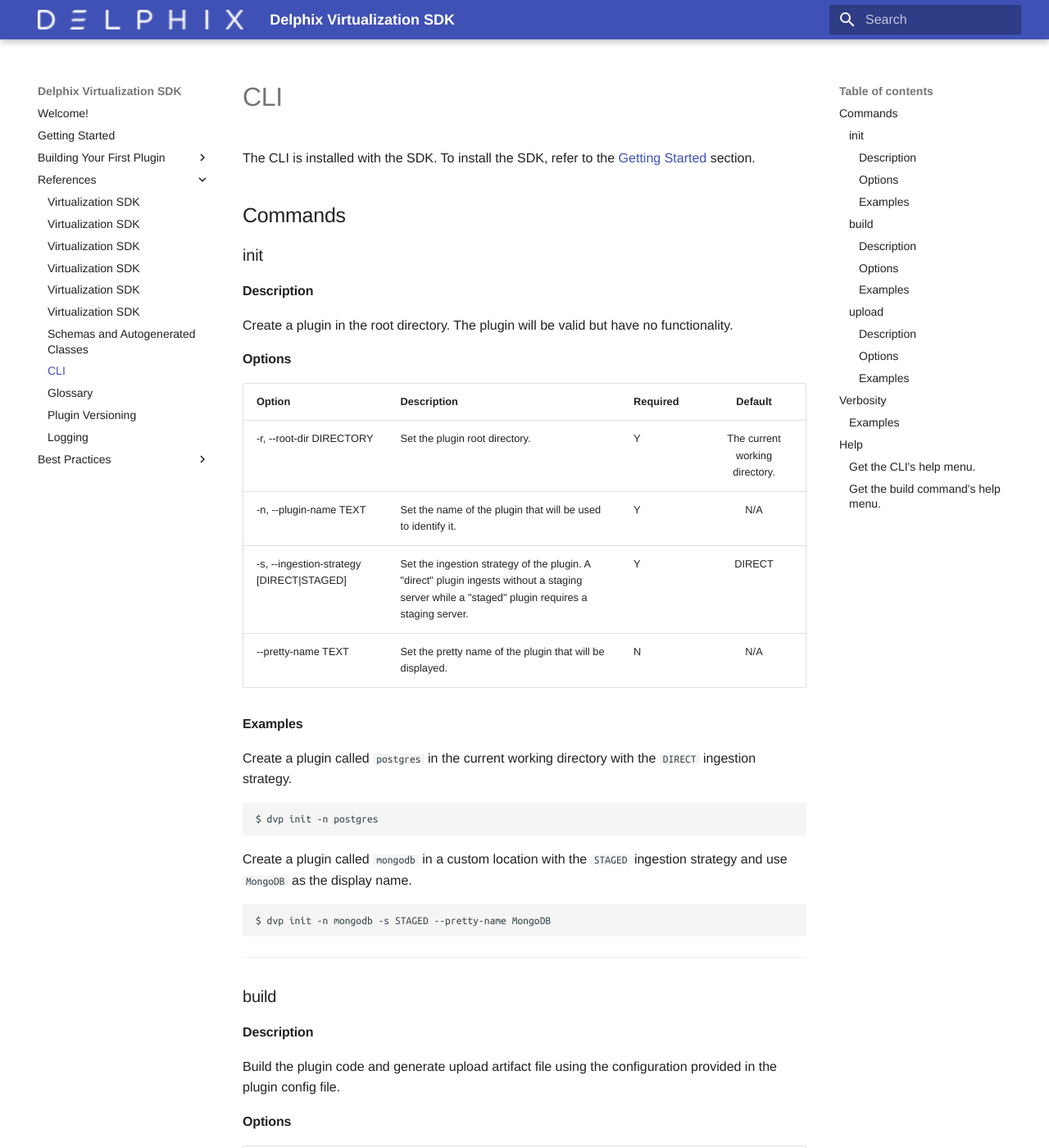
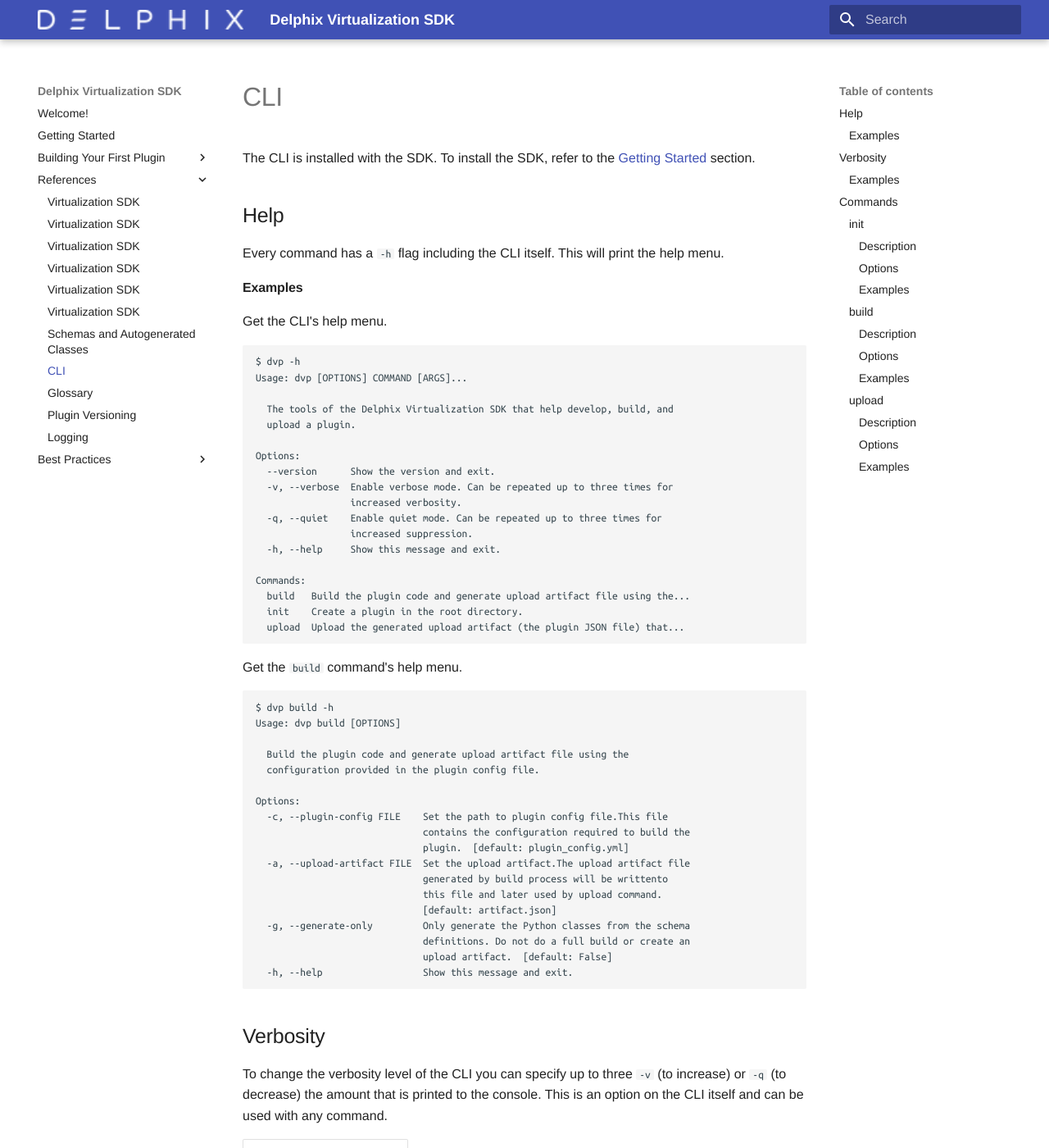
Before and after one commit to delphix/virtualization-sdk, an MkDocs documentation site: the page built from docs/References/CLI.md, in a window 1280 px wide and 1400 px high. Shown: the whole window at 82% size. Built offline with MkDocs 1.6.1 and Material for MkDocs 9.7.7, drawn with Linux system fonts in a browser that asks for light colours; some web fonts are replaced; some of the changed text lies outside the part shown.

Commit message:
Update minor wording and layout in CLI docs

````diff
--- a/docs/Getting_Started.md
+++ b/docs/Getting_Started.md
@@ -1,5 +1,13 @@
 # Getting Started
-The Virtualization SDK is a Python package on [PyPI](https://pypi.org/user/delphix/). It is installed in your local development environment and is needed to build and upload a plugin. The SDK consists of three parts: the platform and libs libraries and a CLI. The platform and libs libraries expose objects and methods needed to develop a plugin. The CLI is used to build and upload a plugin.
+The Virtualization SDK is a Python package on [PyPI](https://pypi.org/user/delphix/). Install it in your local development environment so you can build and upload a plugin.
+
+The SDK consists of three parts:
+
+- The `dlpx.virtulization.platform` module
+- The `dlpx.virtualization.libs` module
+- A CLI
+
+The platform and libs modules expose objects and methods needed to develop a plugin. The CLI is used to build and upload a plugin.
 
 ## Requirements
 
@@ -14,11 +22,11 @@
 ```
 
 !!! note "NOTE"
-	 It is _highly_ recommended to develop plugins inside of a virtual environment. To learn more about virtual environments, refer to [Virtualenv's documentation](https://virtualenv.pypa.io/en/latest/).
+	 We highly recommended that you develop plugins inside of a virtual environment. To learn more about virtual environments, refer to [Virtualenv's documentation](https://virtualenv.pypa.io/en/latest/).
 
 	 The virtual environment needs to use Python 2.7. This is configured when creating the virtualenv:
 
-	 ```virtualenv -p /path/to/python2.7/binary ENV```
+	 ```$ virtualenv -p /path/to/python2.7/binary ENV```
 
 To install a specific version of the SDK run:
 
@@ -30,7 +38,7 @@
     The version of the SDK defines the version of the Virtualization Platform API your plugin is built against.
 
 ## Basic Usage
-For a complete CLI reference refer [here](References/CLI).
+Our [CLI reference](References/CLI) page describes commands and provides examples and a help section.
 
 To build your plugin:
 
@@ -41,7 +49,7 @@
 This will generate an upload artifact at `<artifact_file>`. That file can then be uploaded with:
 
 ```
-$ dvp upload -a <artifact_file> -e <delphix_engine_address> -u <delphix_admin_user>
+$ dvp upload -e <delphix_engine_address> -u <delphix_admin_user>
 ```
 
 This will prompt you for the Delphix Engine user's password.
--- a/docs/References/CLI.md
+++ b/docs/References/CLI.md
@@ -1,6 +1,83 @@
 # CLI
 
 The CLI is installed with the SDK. To install the SDK, refer to the [Getting Started](../Getting_Started) section.
+
+## Help
+Every command has a `-h` flag including the CLI itself. This will print the help menu.
+
+####Examples
+Get the CLI's help menu.
+
+```
+$ dvp -h
+Usage: dvp [OPTIONS] COMMAND [ARGS]...
+
+  The tools of the Delphix Virtualization SDK that help develop, build, and
+  upload a plugin.
+
+Options:
+  --version      Show the version and exit.
+  -v, --verbose  Enable verbose mode. Can be repeated up to three times for
+                 increased verbosity.
+  -q, --quiet    Enable quiet mode. Can be repeated up to three times for
+                 increased suppression.
+  -h, --help     Show this message and exit.
+
+Commands:
+  build   Build the plugin code and generate upload artifact file using the...
+  init    Create a plugin in the root directory.
+  upload  Upload the generated upload artifact (the plugin JSON file) that...
+```
+
+
+Get the `build` command's help menu.
+```
+$ dvp build -h
+Usage: dvp build [OPTIONS]
+
+  Build the plugin code and generate upload artifact file using the
+  configuration provided in the plugin config file.
+
+Options:
+  -c, --plugin-config FILE    Set the path to plugin config file.This file
+                              contains the configuration required to build the
+                              plugin.  [default: plugin_config.yml]
+  -a, --upload-artifact FILE  Set the upload artifact.The upload artifact file
+                              generated by build process will be writtento
+                              this file and later used by upload command.
+                              [default: artifact.json]
+  -g, --generate-only         Only generate the Python classes from the schema
+                              definitions. Do not do a full build or create an
+                              upload artifact.  [default: False]
+  -h, --help                  Show this message and exit.
+```
+
+## Verbosity
+
+To change the verbosity level of the CLI you can specify up to three `-v` (to increase) or `-q` (to decrease) the amount that is printed to the console. This is an option on the CLI itself and can be used with any command.
+
+|Option|Output|
+|:----:|:---:|
+|-qqq|None|
+|-qq|Critical|
+|-q|Error|
+|-v|Info|
+|-vv|Debug|
+|-vvv|All|
+
+
+### Examples
+Print everything to the console.
+
+```
+$ dvp -vvv build
+```
+
+Print nothing to the console.
+
+```
+$ dvp -qqq upload -e engine.example.com -u admin
+```
 
 ## Commands
 
@@ -9,12 +86,12 @@
 Create a plugin in the root directory. The plugin will be valid but have no functionality.
 
 #### Options
-|Option|Description|Required|Default|
-|------|-----------|--------|:-------:|
-|-r, --root-dir DIRECTORY|Set the plugin root directory.|Y|The current working directory.|
-|-n, --plugin-name TEXT|Set the name of the plugin that will be used to identify it.|Y|N/A|
-|-s, --ingestion-strategy [DIRECT\|STAGED]|Set the ingestion strategy of the plugin. A "direct" plugin ingests without a staging server while a "staged" plugin requires a staging server.|Y|DIRECT|
-|--pretty-name TEXT|Set the pretty name of the plugin that will be displayed.|N|N/A|
+|Option&nbsp;&nbsp;&nbsp;&nbsp;&nbsp;&nbsp;&nbsp;&nbsp;&nbsp;&nbsp;&nbsp;&nbsp;&nbsp;&nbsp;&nbsp;&nbsp;&nbsp;&nbsp;&nbsp;&nbsp;&nbsp;|Description|Required|Default&nbsp;&nbsp;&nbsp;&nbsp;&nbsp;&nbsp;&nbsp;&nbsp;&nbsp;&nbsp;&nbsp;|
+|------|-----------|:--------:|:-------:|
+|-r,<br>--root-dir<br>DIRECTORY|Set the plugin root directory.|N|`os.cwd()`|
+|-n,<br>--plugin-name<br>TEXT|Set the name of the plugin that will be used to identify it.|Y| None |
+|-s,<br>--ingestion-strategy<br>[DIRECT\|STAGED]|Set the ingestion strategy of the plugin. A "direct" plugin ingests without a staging server while a "staged" plugin requires a staging server.|N|`DIRECT`|
+|--pretty-name<br>TEXT|Set the pretty name of the plugin that will be displayed.|N|`--plugin-name`|
 
 #### Examples
 Create a plugin called `postgres` in the current working directory with the `DIRECT` ingestion strategy.
@@ -35,11 +112,11 @@
 Build the plugin code and generate upload artifact file using the configuration provided in the plugin config file.
 
 #### Options
-|Option|Description|Required|Default|
-|------|-----------|--------|:-------:|
-|-c, --plugin-config FILE|Set the path to plugin config file.This file contains the configuration required to build the plugin.|Y|plugin_config.yml|
-|-a, --upload-artifact FILE|Set the upload artifact.The upload artifact file generated by build process will be written to this file and later used by upload command.|Y|artifact.json|
-|-g, --generate-only|Only generate the Python classes from the schema definitions. Do not do a full build or create an upload artifact.|N|False|
+|Option &nbsp;&nbsp;&nbsp;&nbsp;&nbsp;&nbsp;&nbsp;&nbsp;&nbsp;&nbsp;&nbsp;&nbsp;&nbsp;&nbsp;&nbsp;&nbsp;&nbsp;&nbsp;&nbsp;&nbsp;&nbsp;&nbsp;&nbsp;&nbsp;&nbsp;&nbsp;&nbsp;|Description|Required|Default&nbsp;&nbsp;&nbsp;&nbsp;&nbsp;&nbsp;&nbsp;&nbsp;&nbsp;&nbsp;&nbsp;&nbsp;&nbsp;&nbsp;&nbsp;&nbsp;&nbsp;|
+|------|-----------|:--------:|:-------:|
+|-c,<br>--plugin-config<br>FILE|Set the path to plugin config file.This file contains the configuration required to build the plugin.|N|`plugin_config.yml`|
+|-a,<br>--upload-artifact<br>FILE|Set the upload artifact.The upload artifact file generated by build process will be written to this file and later used by upload command.|N|`artifact.json`|
+|-g,<br>--generate-only|Only generate the Python classes from the schema definitions. Do not do a full build or create an upload artifact.|N|`False`|
 
 #### Examples
 Do a full build of the plugin and write the upload artifact to `./artifact.json`.
@@ -68,93 +145,19 @@
 #### Description
 Upload the generated upload artifact (the plugin JSON file) that was built to a target Delphix Engine. Note that the upload artifact should be the file created after running the build command and will fail if it's not readable or valid.
 #### Options
-|Option|Description|Required|Default|
-|------|-----------|--------|:-------:|
-|-e, --delphix-engine TEXT|Upload plugin to the provided engine. This should be either the hostname or IP address.|Y|N/A|
-|-u, --user TEXT|Authenticate to the Delphix Engine with the provided user.|Y| N/A|
-|-a, --upload-artifact FILE|Path to the upload artifact that was generated through build.|Y| N/A|
-|--password TEXT|Authenticate using the provided password. If ommitted, the password will be entered through a secure prompt.|N|N/A|
+
+|Option &nbsp;&nbsp;&nbsp;&nbsp;&nbsp;&nbsp;&nbsp;&nbsp;&nbsp;&nbsp;&nbsp;&nbsp;&nbsp;&nbsp;&nbsp;&nbsp;&nbsp;&nbsp;&nbsp;&nbsp;&nbsp;&nbsp;&nbsp;&nbsp;&nbsp;&nbsp;&nbsp;|Description|Required|Default &nbsp;&nbsp;&nbsp;&nbsp;&nbsp;&nbsp;&nbsp;&nbsp;&nbsp;&nbsp;&nbsp;&nbsp;&nbsp;&nbsp;&nbsp;&nbsp;&nbsp;&nbsp;&nbsp;&nbsp;&nbsp;&nbsp;|
+|-------|-----------|:--------:|:-------:|
+|-e,<br>--delphix-engine<br>TEXT|Upload plugin to the provided engine. This should be either the hostname or IP address.|Y|None|
+|-u,<br>--user<br>TEXT|Authenticate to the Delphix Engine with the provided user.|Y| None |
+|-a,<br>--upload-artifact FILE|Path to the upload artifact that was generated through build.|N|`artifact.json`|
+|--password<br>TEXT|Authenticate using the provided password. If ommitted, the password will be entered through a secure prompt.|N| None |
+
 
 #### Examples
 Upload artifact `build/artifact.json` to `delphix-engine.domain` using the user `admin`. Since the password option is ommitted, a secure password prompt is used instead.
 
 ```
-$ dvp upload -a build/artifact -e delphix-engine.domain -u admin
+$ dvp upload -a build/artifact -e engine.example.com -u admin
 Password:
 ```
-## Verbosity
-
-To change the verbosity level of the CLI you can specify up to three `-v` (to increase) or `-q` (to decrease) the amount that is printed to the console.
-
-### Examples
-Print a little more to the console.
-
-```
-$ dvp -v build
-```
-
-Print a little less to the console.
-
-```
-$ dvp -q build
-```
-
-Print everything to the console.
-
-```
-$ dvp -vvv build
-```
-
-Print nothing to the console.
-
-```
-$ dvp -qqq build
-```
-
-## Help
-Every command has a `-h` flag including the CLI itself. This will print the help menu.
-
-#### Get the CLI's help menu.
-
-```
-$ dvp -h
-Usage: dvp [OPTIONS] COMMAND [ARGS]...
-
-  The tools of the Delphix Virtualization SDK that help develop, build, and
-  upload a plugin.
-
-Options:
-  --version      Show the version and exit.
-  -v, --verbose  Enable verbose mode. Can be repeated up to three times for
-                 increased verbosity.
-  -q, --quiet    Enable quiet mode. Can be repeated up to three times for
-                 increased suppression.
-  -h, --help     Show this message and exit.
-
-Commands:
-  build   Build the plugin code and generate upload artifact file using the...
-  init    Create a plugin in the root directory.
-  upload  Upload the generated upload artifact (the plugin JSON file) that...
-```
-
-####Get the `build` command's help menu.
-```
-$ dvp build -h
-Usage: dvp build [OPTIONS]
-
-  Build the plugin code and generate upload artifact file using the
-  configuration provided in the plugin config file.
-
-Options:
-  -c, --plugin-config FILE    Set the path to plugin config file.This file
-                              contains the configuration required to build the
-                              plugin.  [default: plugin_config.yml]
-  -a, --upload-artifact FILE  Set the upload artifact.The upload artifact file
-                              generated by build process will be writtento
-                              this file and later used by upload command.
-                              [default: artifact.json]
-  -g, --generate-only         Only generate the Python classes from the schema
-                              definitions. Do not do a full build or create an
-                              upload artifact.  [default: False]
-  -h, --help                  Show this message and exit.
-```
````
